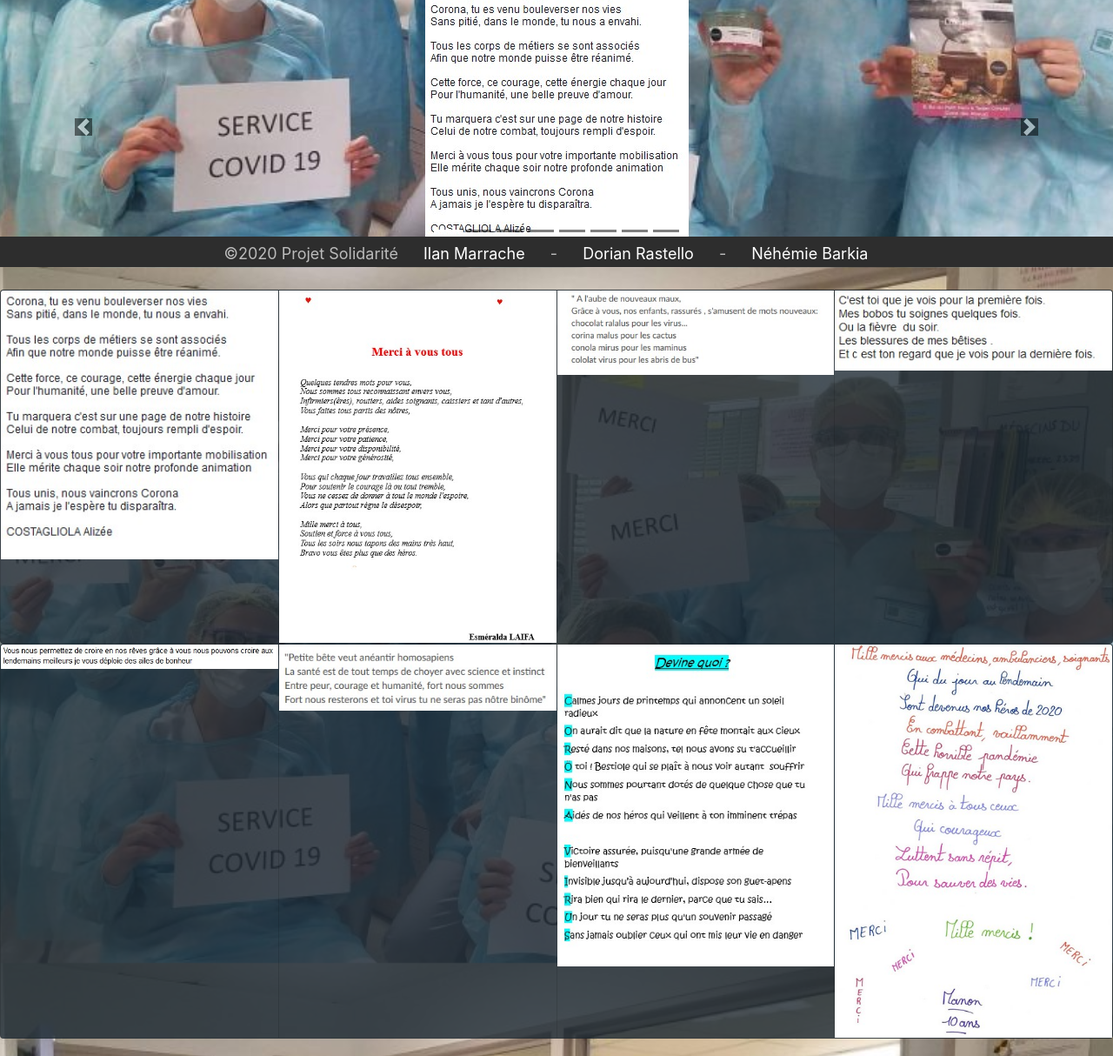
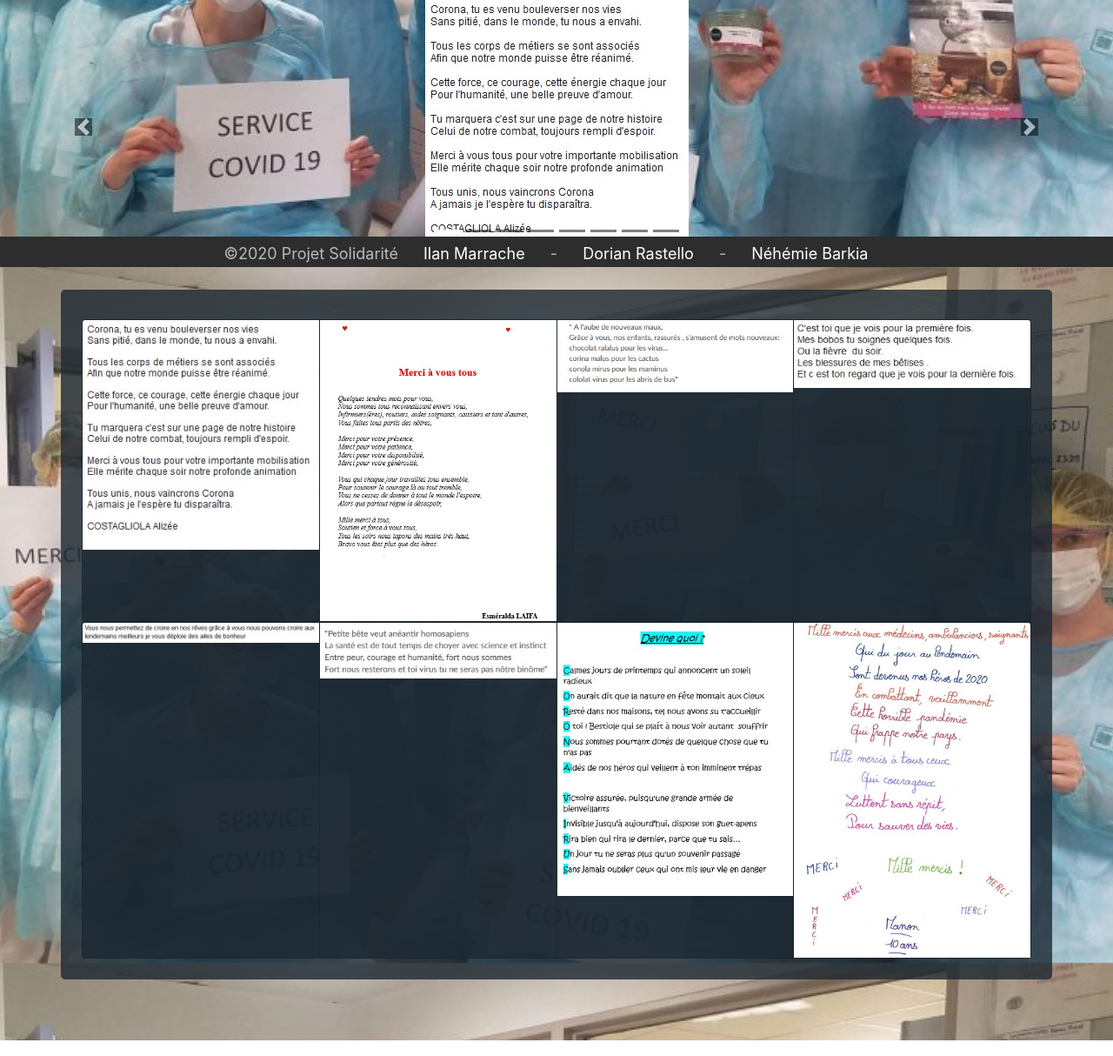
Before and after one commit to Nem-developing/projet-solidarite, a PHP site: page /pages/poesies.php in a window 1280 px wide. Shown: the part 493-1707 px from the top of the page at 87% size. Run offline with PHP 8.4, Linux system fonts and the light colour scheme.

Commit message:
implement black container

```diff
--- a/pages/poesies.php
+++ b/pages/poesies.php
@@ -89,6 +89,7 @@
 
 
         <! -- Affichage des images -->
+        <div class="container fond" id="full-back">
         <div class="card-group">
             <div class="card">
                 <img src="./../images/Poesies/Alizée Costagliola.jpg" class="card-img-top" alt="...">
@@ -118,7 +119,7 @@
                 <img src="./../images/Poesies/Manon.jpg" class="card-img-top" alt="...">
             </div>
         </div>
-
+        </div>
 
         <div id="border">
         </div>
```
